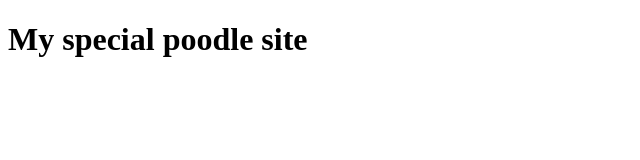
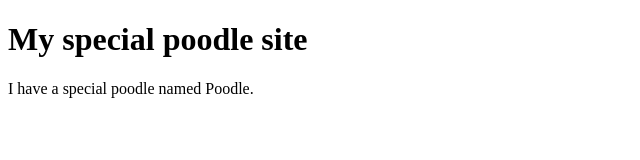
Before and after one commit to vpicone/turbo-pancake, a plain HTML site: page index.html in a window 1280 px wide. Shown: the whole page, without its empty margins (0-640 px from the left). Drawn offline with Linux system fonts and the light colour scheme.

Commit message:
Add files via upload

```diff
--- a/index.html
+++ b/index.html
@@ -8,5 +8,6 @@
   </head>
   <body>
     <h1>My special poodle site</h1>
+    <p>I have a special poodle named Poodle.</p>
   </body>
 </html>
```
